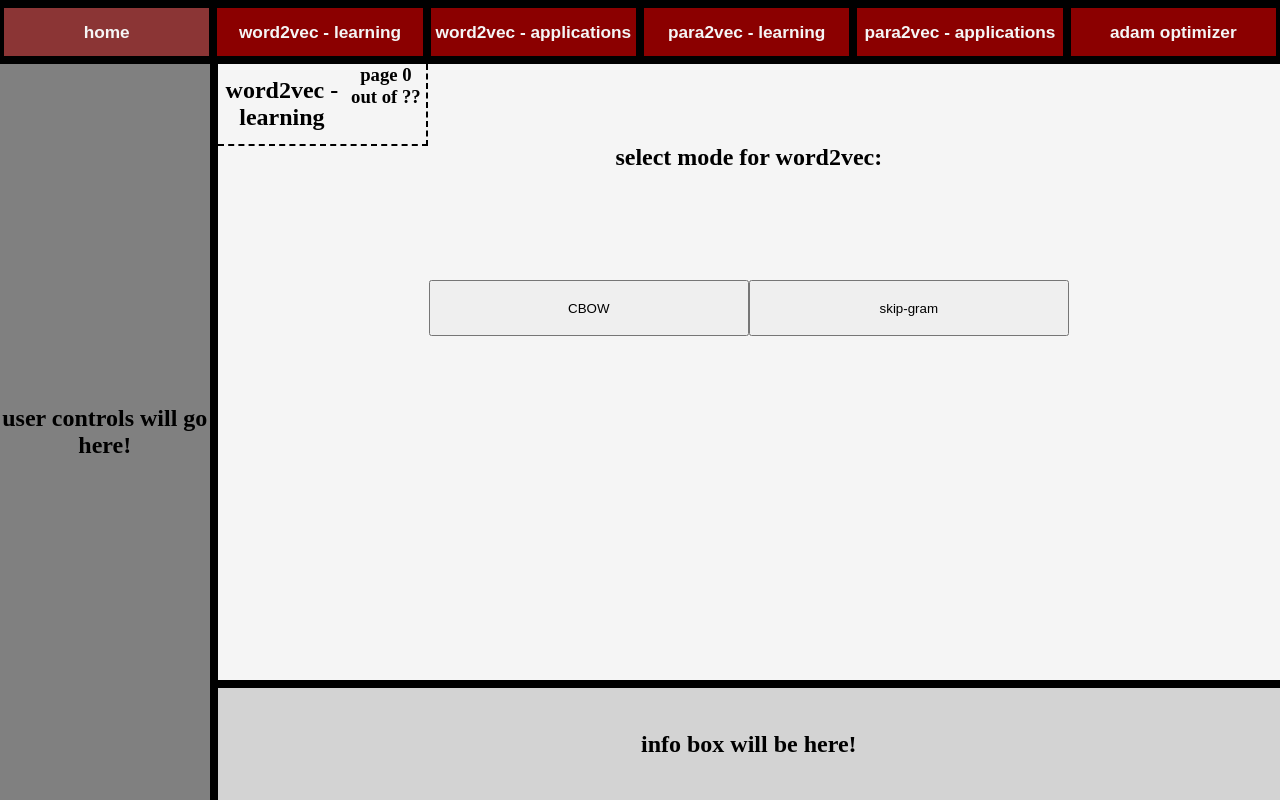
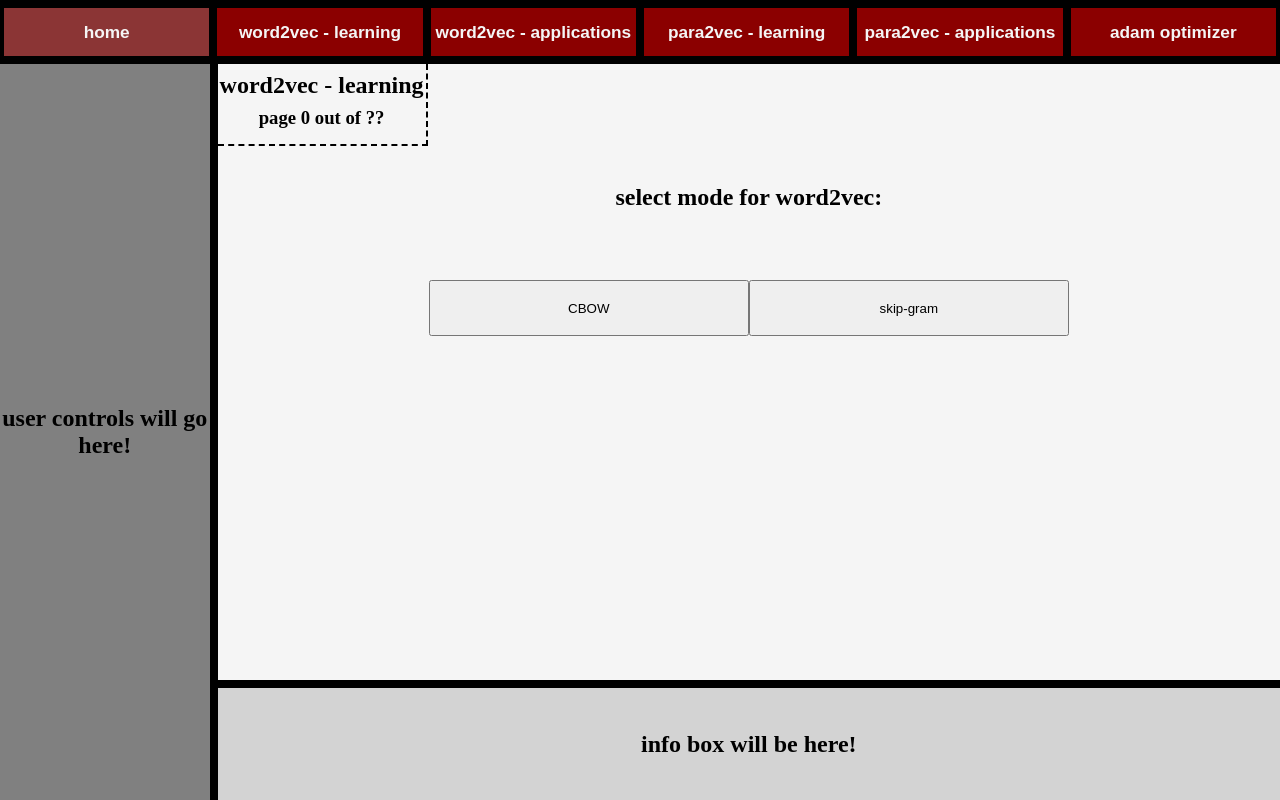
Before and after one commit to hyoder/visNLP, a website: page public/views/w2v1.html in a window 1280 px wide. Drawn offline with Linux system fonts and the light colour scheme.

Commit message:
okokokok

```diff
--- a/public/scripts/w2v1_script.js
+++ b/public/scripts/w2v1_script.js
@@ -23,7 +23,7 @@ function init()
     setfooter( "default" );
     canv.dataset.mode = "n/a";
     canv.innerHTML  = meta();
-    canv.innerHTML += "<div style=\"height:10vh\"></div>";
+    canv.innerHTML += "<div style=\"height:15vh\"></div>";
     canv.innerHTML += "<h2>select mode for word2vec:</h2>";
     let btn_holder  = "<div style=\"position:fixed;right:16.5vw;top:35vh;\">"
         btn_holder += "<button id = \"cbow_btn\">CBOW</button>"
--- a/public/style.css
+++ b/public/style.css
@@ -71,7 +71,7 @@ button {
     height: 10vh;
     left: 17vw;
     position: fixed;
-    display: flex;
+    display: inline-grid;
     top: 8vh;
     width: 16.25vw;
 }
```
